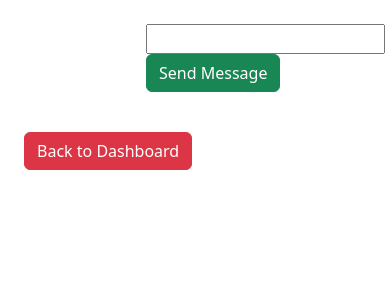
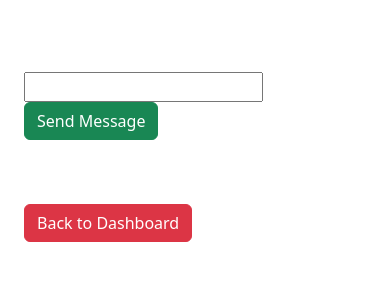
Before and after one commit to miss-mad/Whos-App, a Node server app: page /room2 in a window 390 px wide. Shown: the part 186-486 px from the top of the page. Run offline with Node 20, Linux system fonts and the light colour scheme; some libraries are stand-ins or nearby versions.

Commit message:
added spacing and fixed mobile functionalitle vile

```diff
--- a/views/socketOneChat.handlebars
+++ b/views/socketOneChat.handlebars
@@ -2,17 +2,20 @@
 <div class="container">
   <div class="row">
 
-    <div class="col-4">
+    <div class="col-md-4 col-sm-12">
       <div class="row"><div class="col" style="color:rgb(241, 225, 80); background-color:sienna;" id="rooms"></div></div>
       <div class="row"><div class="col" style="color: brown;" id="users"></div></div>
+      <br>
+      <br>
     </div>
 
-    <div class="col-8">
+    <div class="col-md-8 col-sm-12">
       <div id="messages"></div>
       <form action="" id="messageForm">
           <input id="input" />
           <button type="submit" class="btn btn-success">Send Message</button>
         </form>
+      <br>
     </div>
 
 
```
